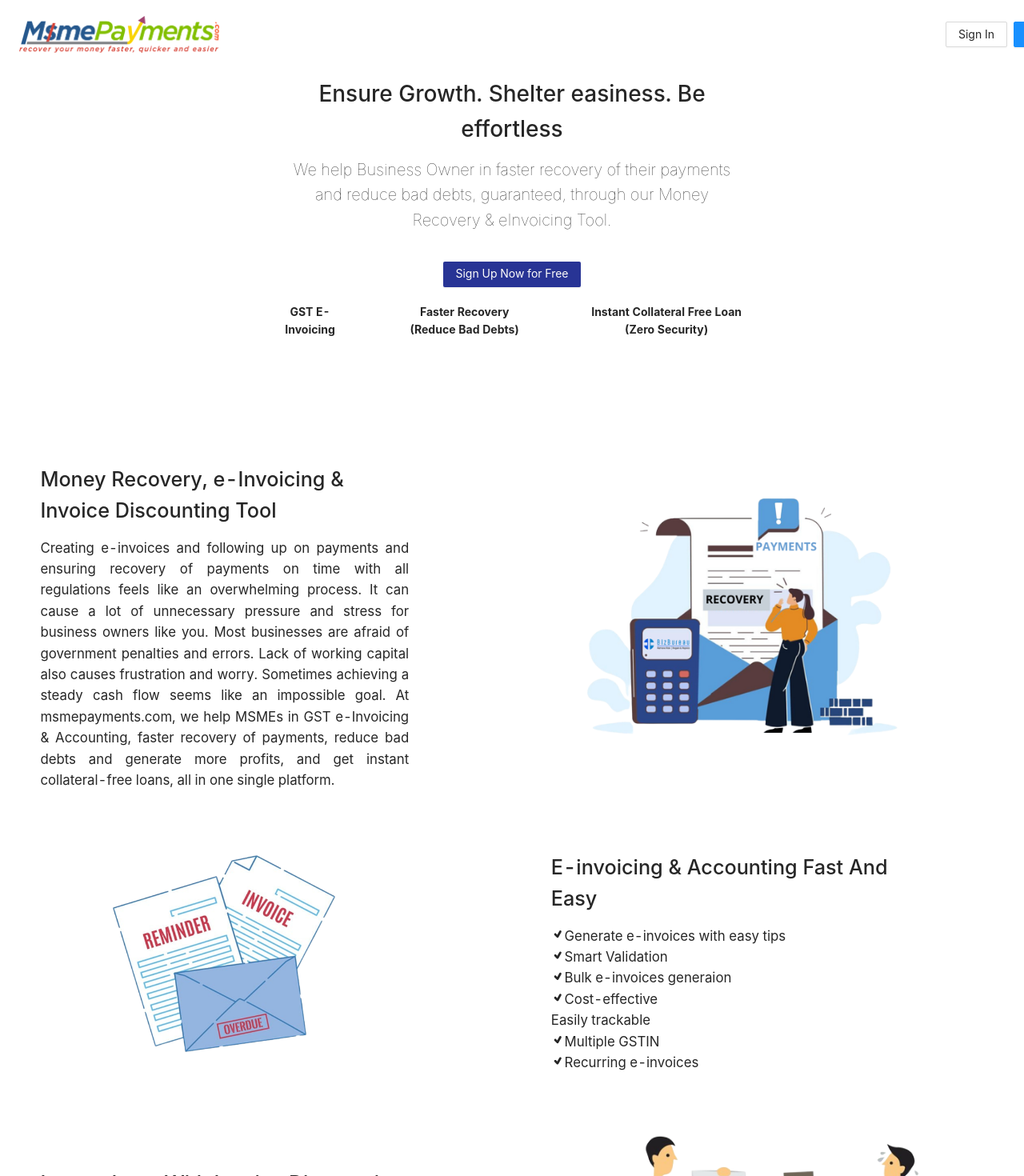
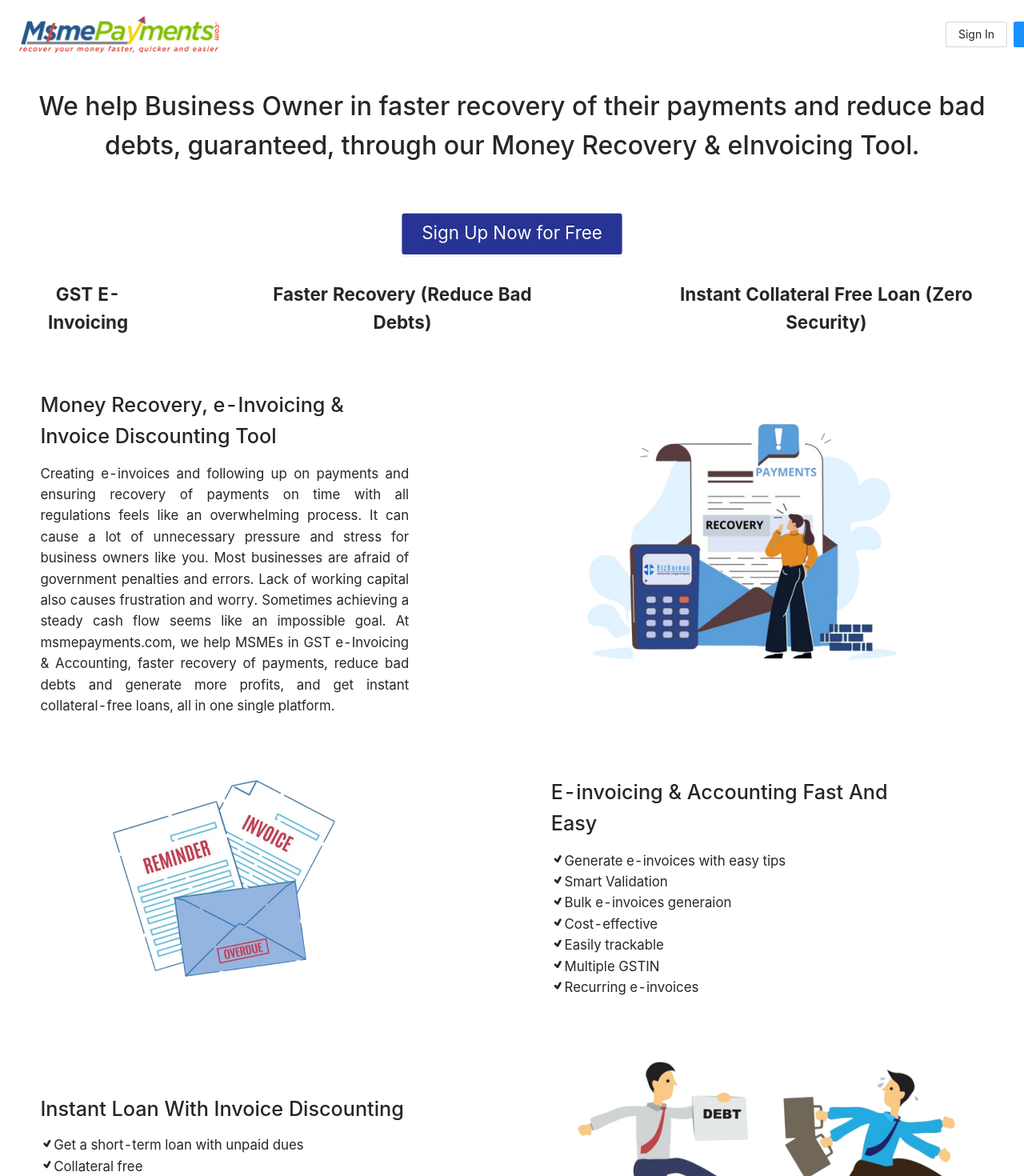
Before and after one commit to VKJ-Law-Offices/frontend, a React (Create React App) app: page / in a window 1280 px wide. Shown: the top 1470 px of the page at 80% size. Built offline with nearby package versions, Linux system fonts and the light colour scheme.

Commit message:
minos changes to title name and banner

```diff
--- a/public/index.html
+++ b/public/index.html
@@ -2,19 +2,14 @@
 <html lang="en">
   <head>
     <meta charset="utf-8" />
-    <link rel="icon" href="%PUBLIC_URL%/favicon.ico" />
-    <meta name="viewport" content="width=device-width, initial-scale=1" />
-    <meta name="theme-color" content="#000000" />
     <meta
       name="description"
-      content="Web site created using create-react-app"
+      content="Msme Payments"
     />
-    <link rel="apple-touch-icon" href="%PUBLIC_URL%/logo192.png" />
     <!--
       manifest.json provides metadata used when your web app is installed on a
       user's mobile device or desktop. See https://developers.google.com/web/fundamentals/web-app-manifest/
     -->
-    <link rel="manifest" href="%PUBLIC_URL%/manifest.json" />
     <!--
       Notice the use of %PUBLIC_URL% in the tags above.
       It will be replaced with the URL of the `public` folder during the build.
@@ -24,7 +19,7 @@
       work correctly both with client-side routing and a non-root public URL.
       Learn how to configure a non-root public URL by running `npm run build`.
     -->
-    <title>React App</title>
+    <title>Msme Payments</title>
   </head>
   <body>
     <noscript>You need to enable JavaScript to run this app.</noscript>
--- a/src/components/Homepage/Homepage.jsx
+++ b/src/components/Homepage/Homepage.jsx
@@ -28,9 +28,8 @@ const Homepage = () => {
         </PageHeader>
       </div>
 
-      <div style={{ width: "60%", margin: "auto", textAlign: "justify", padding: "95px", textAlign: "center" }}>
-        <h1>Ensure Growth. Shelter easiness. Be effortless</h1>
-        <p style={{ fontSize: "20px", fontWeight: "20" }}>We help Business Owner in faster recovery of their payments and reduce bad debts, guaranteed, through our Money Recovery & eInvoicing Tool.
+      <div style={{ width: "60%", margin: "auto", textAlign: "justify", paddingTop: "150px",paddingBottom:"80px", textAlign: "center" ,transform: "scale(1.6)"}}>
+        <p style={{ fontSize: "20px", fontWeight: "500" }}>We help Business Owner in faster recovery of their payments and reduce bad debts, guaranteed, through our Money Recovery & eInvoicing Tool.
         </p>
         <div style={{ display: "flex", justifyContent: "center", alignItems: "center", width: "100%" }}>
           <Button
@@ -69,7 +68,7 @@ const Homepage = () => {
         <img src="/images/image2.png" style={{ width: "250px", marginTop: "45px" }} />
         <div style={{ width: "30%", marginTop: "75px" }}>
           <h2>E-invoicing & Accounting Fast And Easy</h2>
-          <p style={{ textAlign: "justify" }}> <TiTick />Generate e-invoices with easy tips <br /><TiTick />Smart Validation <br /><TiTick />Bulk e-invoices generaion <br /><TiTick />Cost-effective <br />Easily trackable <br /><TiTick />Multiple GSTIN <br /><TiTick />Recurring e-invoices</p>
+          <p style={{ textAlign: "justify" }}> <TiTick />Generate e-invoices with easy tips <br /><TiTick />Smart Validation <br /><TiTick />Bulk e-invoices generaion <br /><TiTick />Cost-effective <br /><TiTick />Easily trackable <br /><TiTick />Multiple GSTIN <br /><TiTick />Recurring e-invoices</p>
         </div>
       </div>
       <br />
```
Also changed, not shown: public/manifest.json, 1 other file (tests, documents, lock files or other folders).
